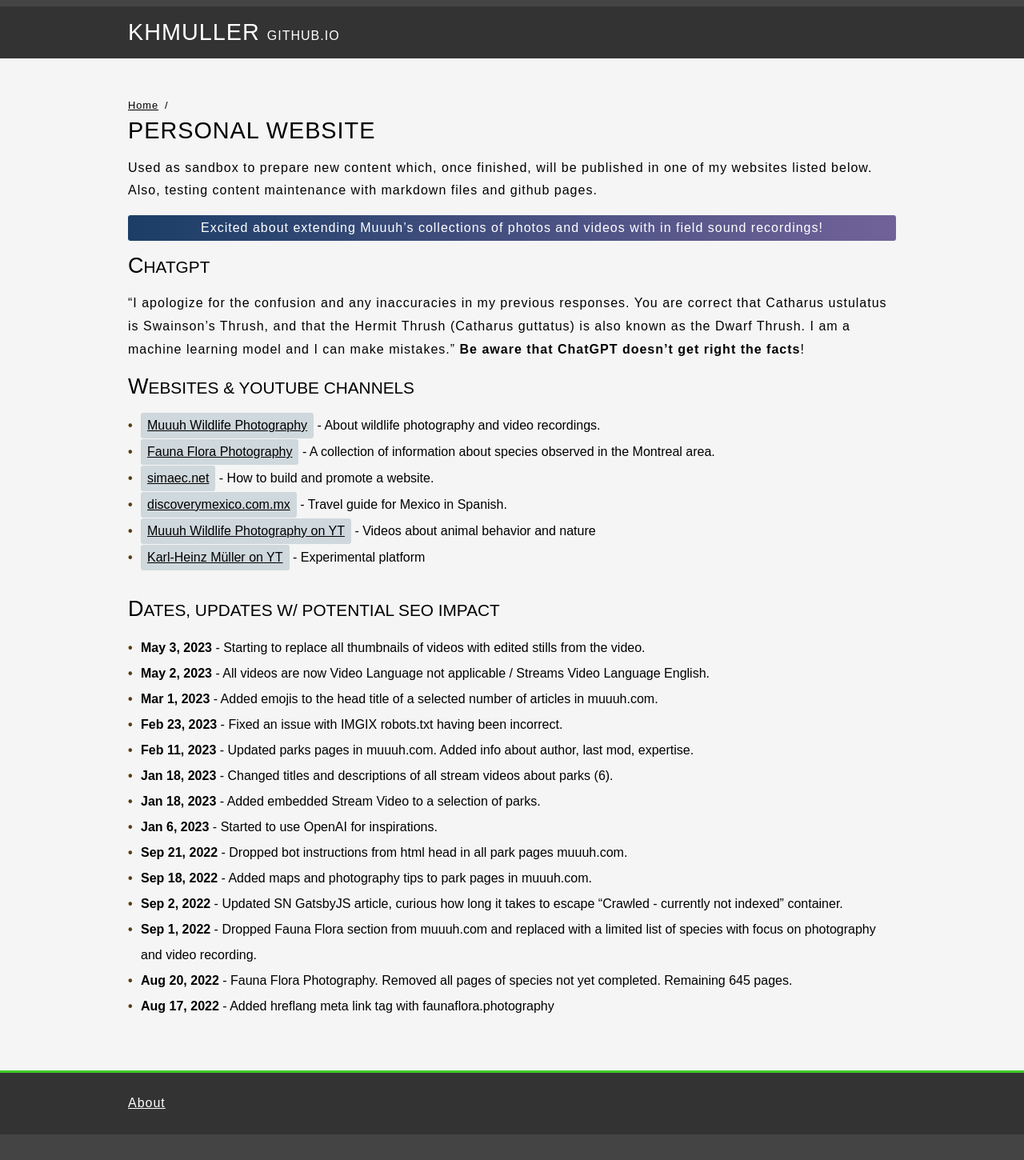
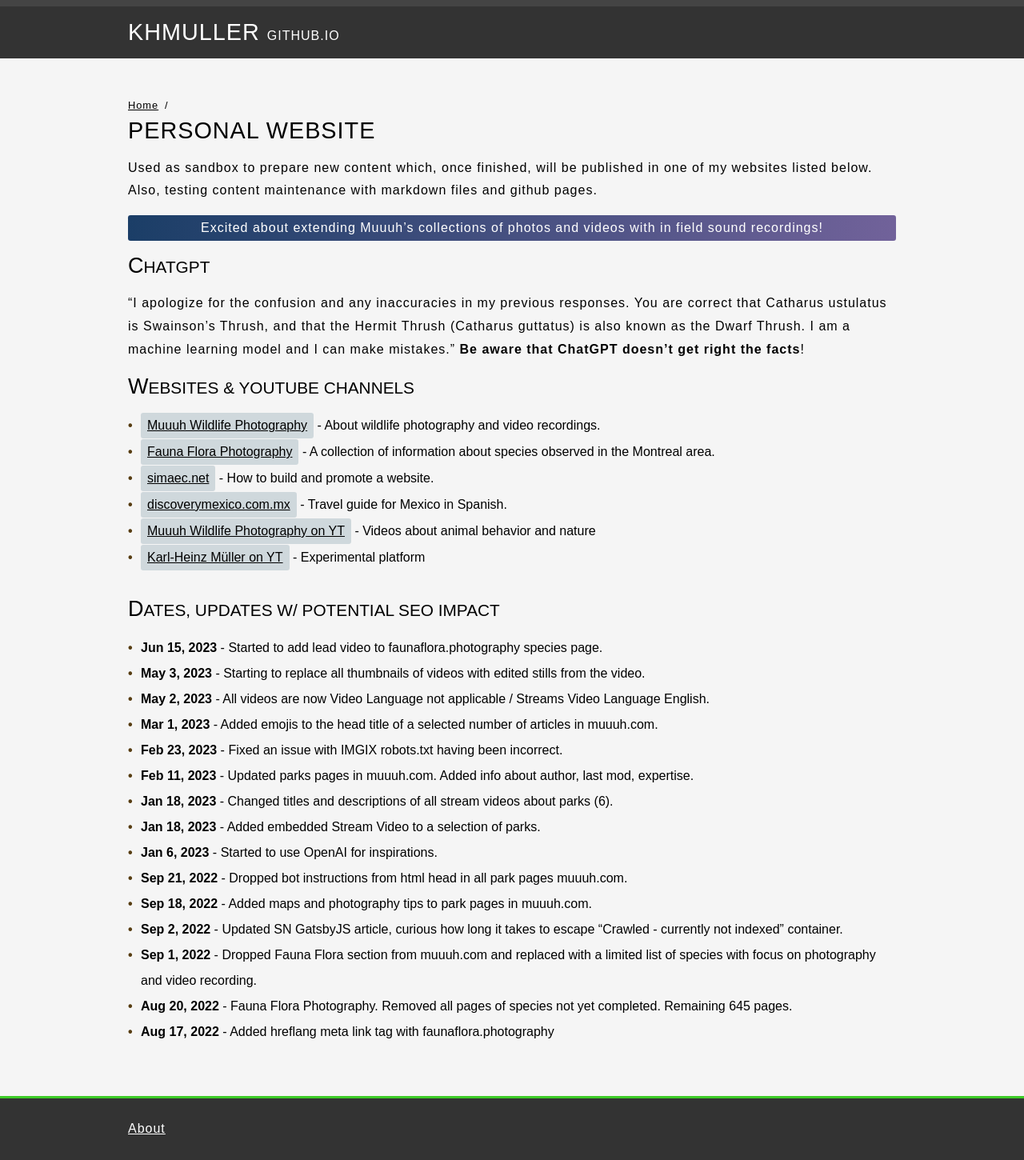
Before and after one commit to KHMuller/khmuller.github.io, a Jekyll site: the page built from index.md, in a window 1280 px wide. Shown: the whole page at 80% size. Built offline with Jekyll 4.4.1, drawn with Linux system fonts in a browser that asks for light colours; before the commit the page ends 1418 px from its top, so only the background shows below that.

Commit message:
Small Notes

```diff
--- a/index.md
+++ b/index.md
@@ -27,6 +27,7 @@ Excited about extending Muuuh's collections of photos and videos with in field s
 
 ## Dates, Updates w/ Potential SEO Impact
 
+- **Jun 15, 2023** - Started to add lead video to faunaflora.photography species page.
 - **May  3, 2023** - Starting to replace all thumbnails of videos with edited stills from the video.
 - **May  2, 2023** - All videos are now Video Language not applicable / Streams Video Language English.
 - **Mar  1, 2023** - Added emojis to the head title of a selected number of articles in muuuh.com.
```
